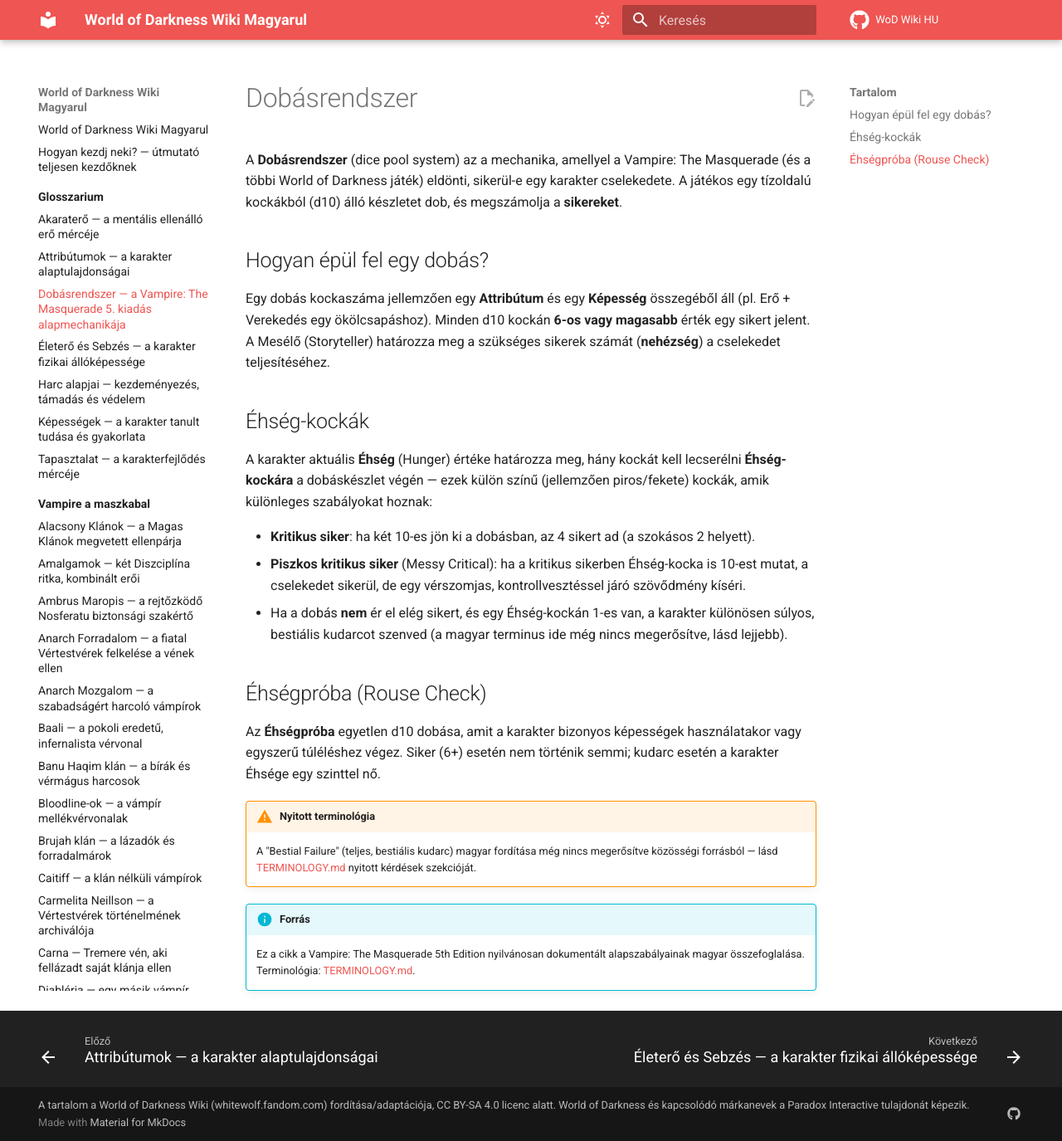
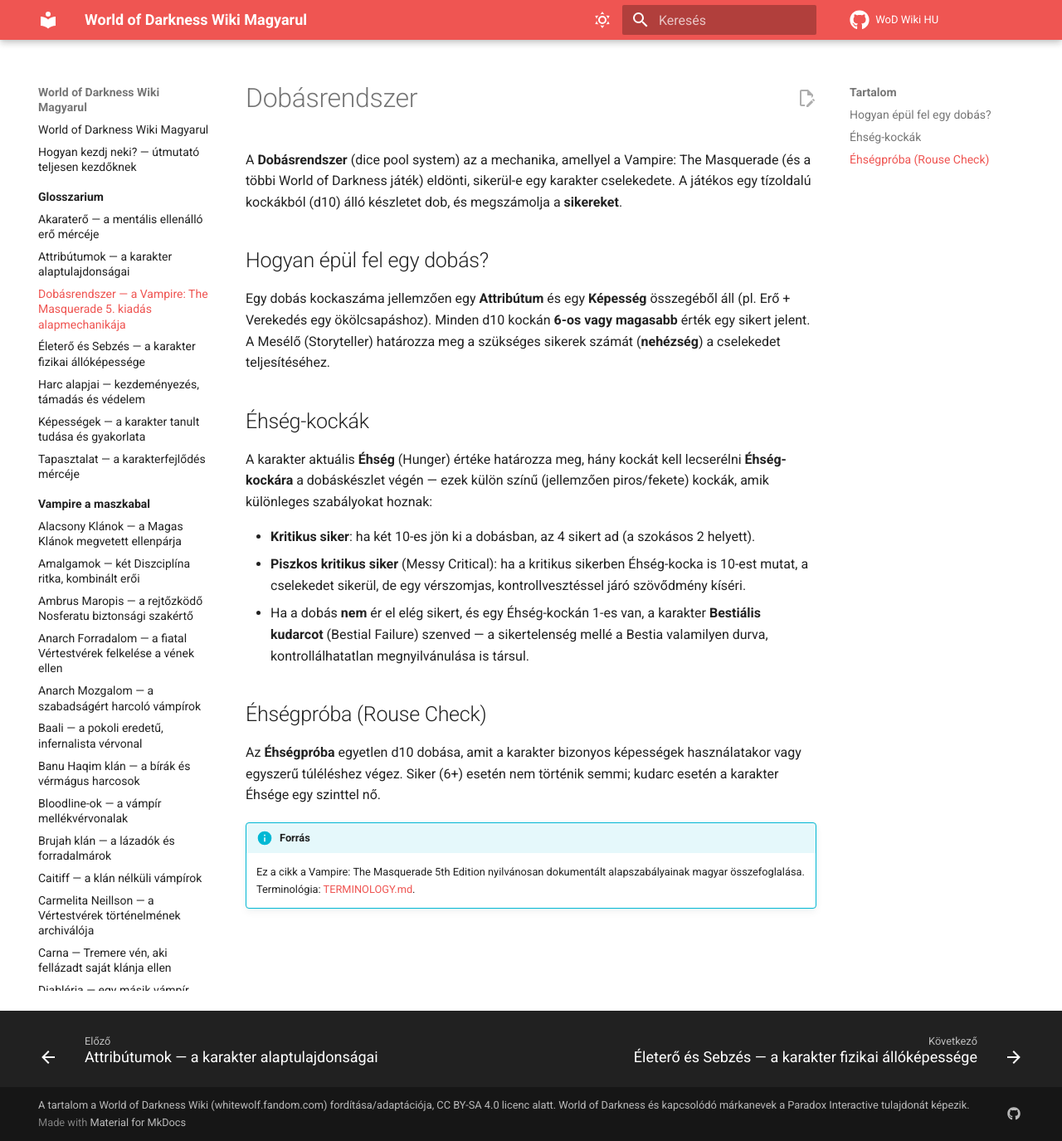
Before and after one commit to davidszentgyorgyi/wod-hu, an MkDocs documentation site: the page built from docs/glosszarium/dobasrendszer.md, in a window 1280 px wide and 1375 px high. Shown: the whole window at 83% size. Built offline with MkDocs 1.6.1 and Material for MkDocs 9.7.7, drawn with Linux system fonts in a browser that asks for light colours; comment, search, counter and statistics services are not loaded.

Commit message:
Resolve Bestial Failure terminology and clean up TERMINOLOGY.md open list
Added "Bestiális kudarc" as a working translation (consistent with the
confirmed Messy Critical pattern), updated dobasrendszer.md to use it,
and removed the now-resolved Bestial Failure and Mortal entries from
the open-questions list (Mortal was already confirmed elsewhere in the
file).

Co-Authored-By: Claude Sonnet 5 <noreply@anthropic.com>

```diff
--- a/docs/glosszarium/dobasrendszer.md
+++ b/docs/glosszarium/dobasrendszer.md
@@ -27,8 +27,9 @@ különleges szabályokat hoznak:
 - **Kritikus siker**: ha két 10-es jön ki a dobásban, az 4 sikert ad (a szokásos 2 helyett).
 - **Piszkos kritikus siker** (Messy Critical): ha a kritikus sikerben Éhség-kocka is 10-est mutat,
   a cselekedet sikerül, de egy vérszomjas, kontrollvesztéssel járó szövődmény kíséri.
-- Ha a dobás **nem** ér el elég sikert, és egy Éhség-kockán 1-es van, a karakter különösen súlyos,
-  bestiális kudarcot szenved (a magyar terminus ide még nincs megerősítve, lásd lejjebb).
+- Ha a dobás **nem** ér el elég sikert, és egy Éhség-kockán 1-es van, a karakter
+  **Bestiális kudarcot** (Bestial Failure) szenved — a sikertelenség mellé a Bestia valamilyen
+  durva, kontrollálhatatlan megnyilvánulása is társul.
 
 ## Éhségpróba (Rouse Check)
 
@@ -36,11 +37,6 @@ Az **Éhségpróba** egyetlen d10 dobása, amit a karakter bizonyos képességek
 egyszerű túléléshez végez. Siker (6+) esetén nem történik semmi; kudarc esetén a karakter Éhsége
 egy szinttel nő.
 
-!!! warning "Nyitott terminológia"
-    A "Bestial Failure" (teljes, bestiális kudarc) magyar fordítása még nincs megerősítve közösségi
-    forrásból — lásd [TERMINOLOGY.md](https://github.com/davidszentgyorgyi/wod-hu/blob/main/TERMINOLOGY.md)
-    nyitott kérdések szekcióját.
-
 !!! info "Forrás"
     Ez a cikk a Vampire: The Masquerade 5th Edition nyilvánosan dokumentált alapszabályainak magyar
     összefoglalása. Terminológia: [TERMINOLOGY.md](https://github.com/davidszentgyorgyi/wod-hu/blob/main/TERMINOLOGY.md).
```
Also changed, not shown: TERMINOLOGY.md (+1 -3 lines).
